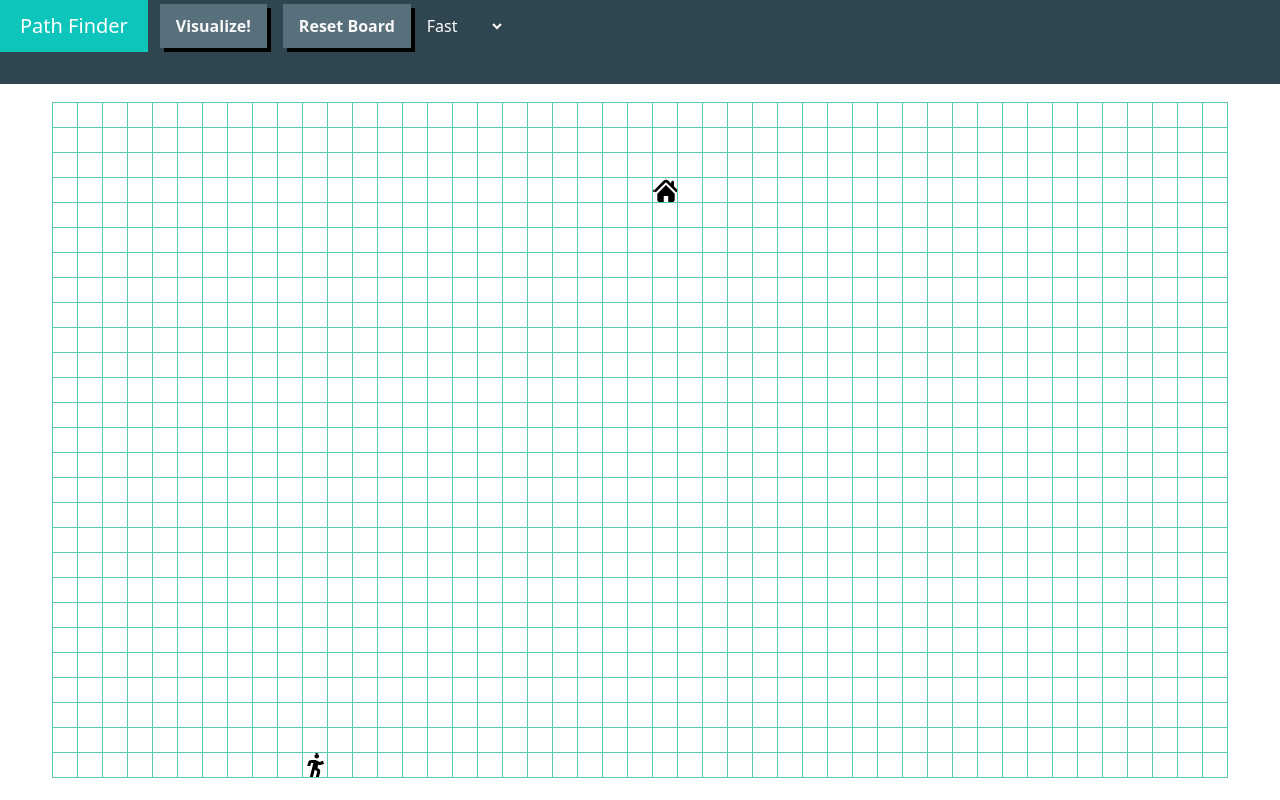
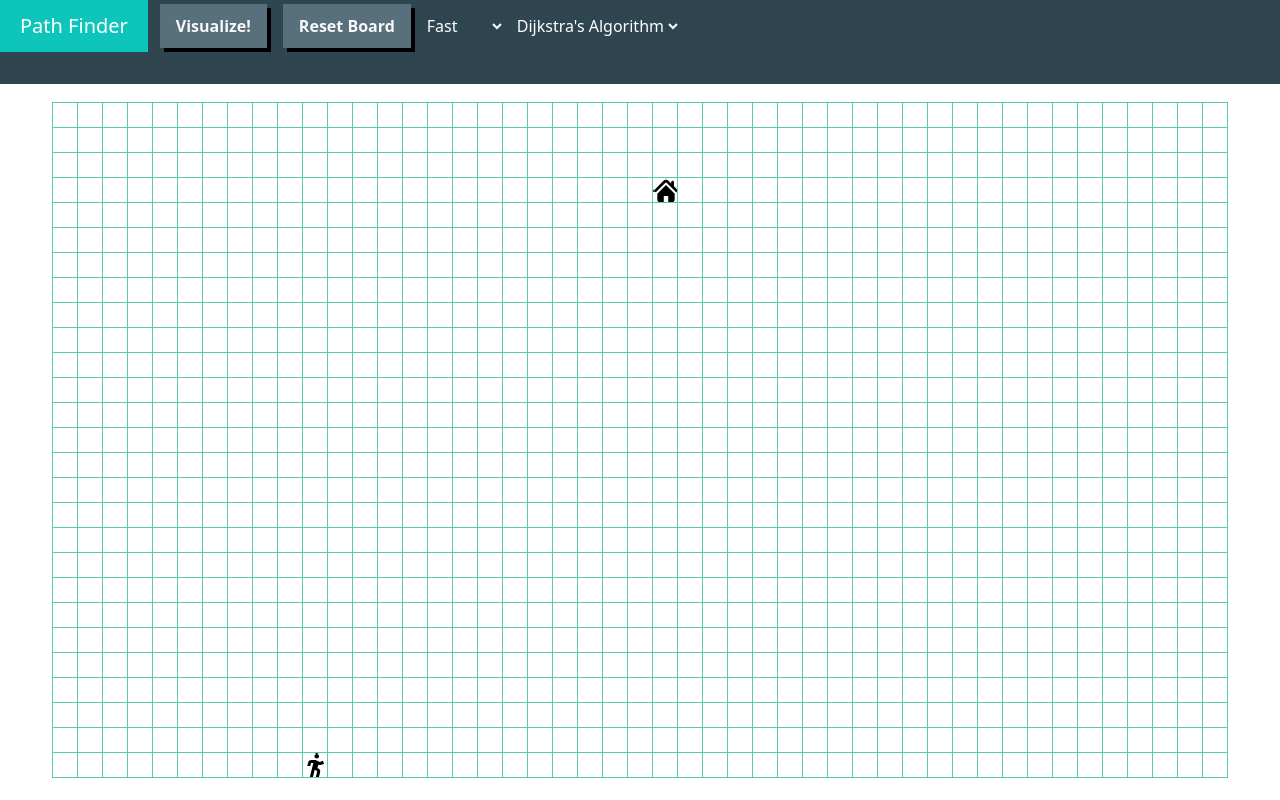
Before and after one commit to rehan6025/Algorithm-Visualizer, a React app: page /path in a window 1280 px wide. Built offline with nearby package versions, Linux system fonts and the light colour scheme; the HTML template or start-up script is replaced by a standard one.

Commit message:
Chore: minor changes, a* remaining

```diff
--- a/src/game/algorithms/Dijkstra.ts
+++ b/src/game/algorithms/Dijkstra.ts
@@ -55,8 +55,6 @@ export const dijkstra = async ({
         arr[cell!.row][cell!.col].isVisited = true;
         visitedNodes.push({ row: cell.row, col: cell.col });
 
-        if (cell.row === endNode.row && cell.col === endNode.col) break;
-
         for (let i = 0; i < 4; i++) {
             let nr = cell.row + dx[i];
             let nc = cell.col + dy[i];
--- a/src/pages/PathVisualizer.tsx
+++ b/src/pages/PathVisualizer.tsx
@@ -10,12 +10,13 @@ const PathPage: React.FC = () => {
     const [grid, setGrid] = useState<NodeProps[][]>([]);
     const [startNode, setStartNode] = useState<NodeProps>();
     const speedRef = useRef(0);
-
+    const [algo, setAlgo] = useState("dijkstra");
     const [endNode, setEndNode] = useState<NodeProps>();
     const [running, setRunning] = useState(false);
     const [clicked, setClicked] = useState<boolean>(false);
     const [movingstart, setmovingstart] = useState<boolean>(false);
     const [movingend, setmovingend] = useState<boolean>(false);
+    const cancelRef = useRef(false);
 
     const speedChange = (e: React.ChangeEvent<HTMLSelectElement>) => {
         speedRef.current = Number(e.target.value);
@@ -162,6 +163,7 @@ const PathPage: React.FC = () => {
     //NOW - a function that runs Dijkstra on your grid returns visited order + shortest path.
     const visDijkstra = async () => {
         setRunning(true);
+        cancelRef.current = false;
         setGrid((old) => {
             const copy = old.map((row) =>
                 row.map((n) => ({
@@ -182,6 +184,7 @@ const PathPage: React.FC = () => {
         });
         for (let i = 0; i < res.visitedNodes.length; i++) {
             await new Promise((r) => setTimeout(r, speedRef.current));
+            if (cancelRef.current) return;
 
             setGrid((old) => {
                 const copy = old.map((row) => row.map((n) => ({ ...n })));
@@ -193,6 +196,7 @@ const PathPage: React.FC = () => {
 
         for (let i = 0; i < res.shortestPath.length; i++) {
             await new Promise((r) => setTimeout(r, speedRef.current + 20));
+            if (cancelRef.current) return;
 
             setGrid((old) => {
                 const copy = old.map((row) => row.map((n) => ({ ...n })));
@@ -204,19 +208,33 @@ const PathPage: React.FC = () => {
             });
         }
 
-        console.log(res);
         setRunning(false);
     };
 
-    const handleResetBoard = () => {
+    const visAlgo = async () => {
+        if (algo === "dijkstra") {
+            visDijkstra();
+        } else if (algo === "a*") {
+        }
+    };
+
+    const handleResetBoard = async () => {
+        cancelRef.current = true;
+        setRunning(false);
         makeGrid();
+        await new Promise((resolve) => setTimeout(resolve, 20));
+        cancelRef.current = false;
+    };
+
+    const handleAlgoChange = (e: React.ChangeEvent<HTMLSelectElement>) => {
+        setAlgo(e.target.value);
     };
 
     return (
         <div className="flex flex-col gap-8 relative h-screen w-screen">
             <div className="text-white flex gap-x-2">
                 <h1 className="px-5 py-3 text-xl bg-accent">Path Finder</h1>
-                <Button disabled={running} onClick={visDijkstra}>
+                <Button disabled={running} onClick={visAlgo}>
                     Visualize!
                 </Button>
 
@@ -234,6 +252,18 @@ const PathPage: React.FC = () => {
                     </option>
                     <option value="100" className="bg-black text-white">
                         Slow
+                    </option>
+                </select>
+                <select
+                    id="algorithm"
+                    className="border-none"
+                    onChange={handleAlgoChange}
+                >
+                    <option value="dijkstra" className="bg-black text-white">
+                        Dijkstra's Algorithm
+                    </option>
+                    <option value="a*" className="bg-black text-white">
+                        A* Algorithm
                     </option>
                 </select>
             </div>
```
Also changed, not shown: src/game/algorithms/aStar.ts (added).
